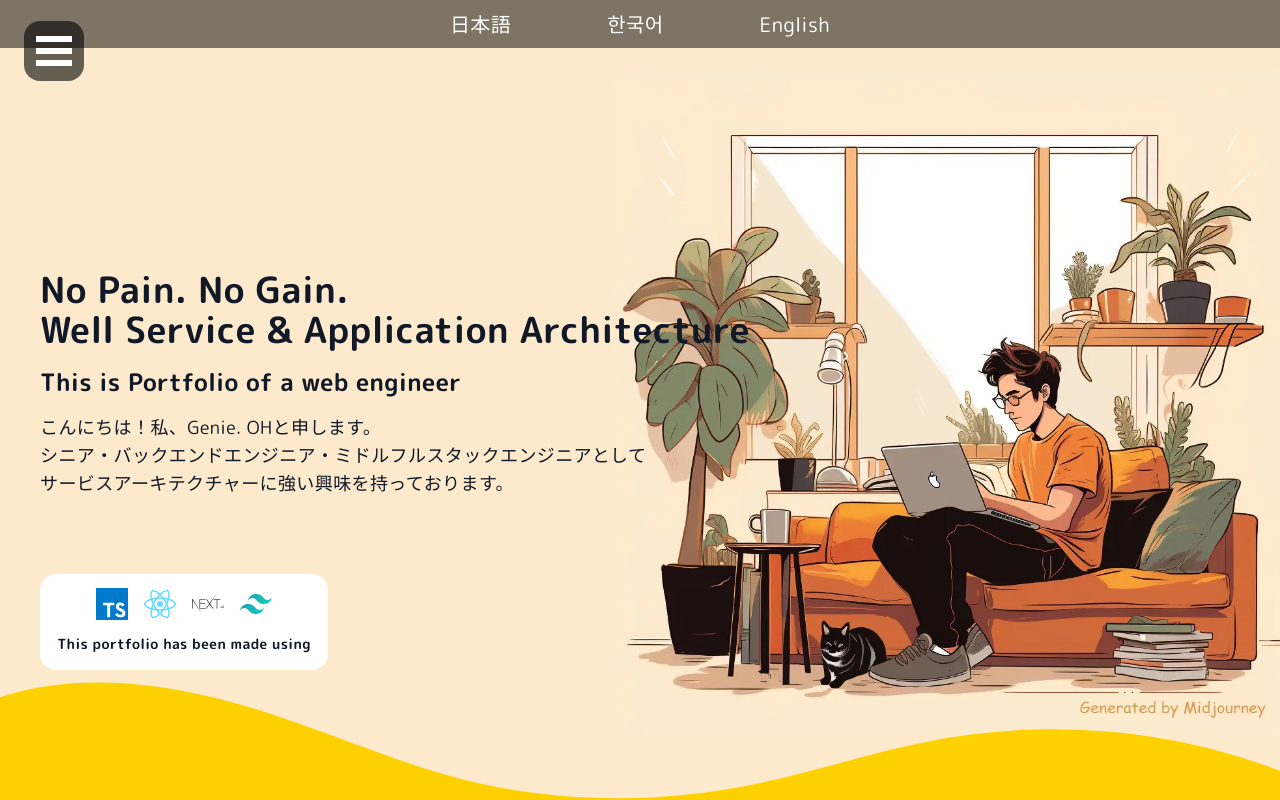
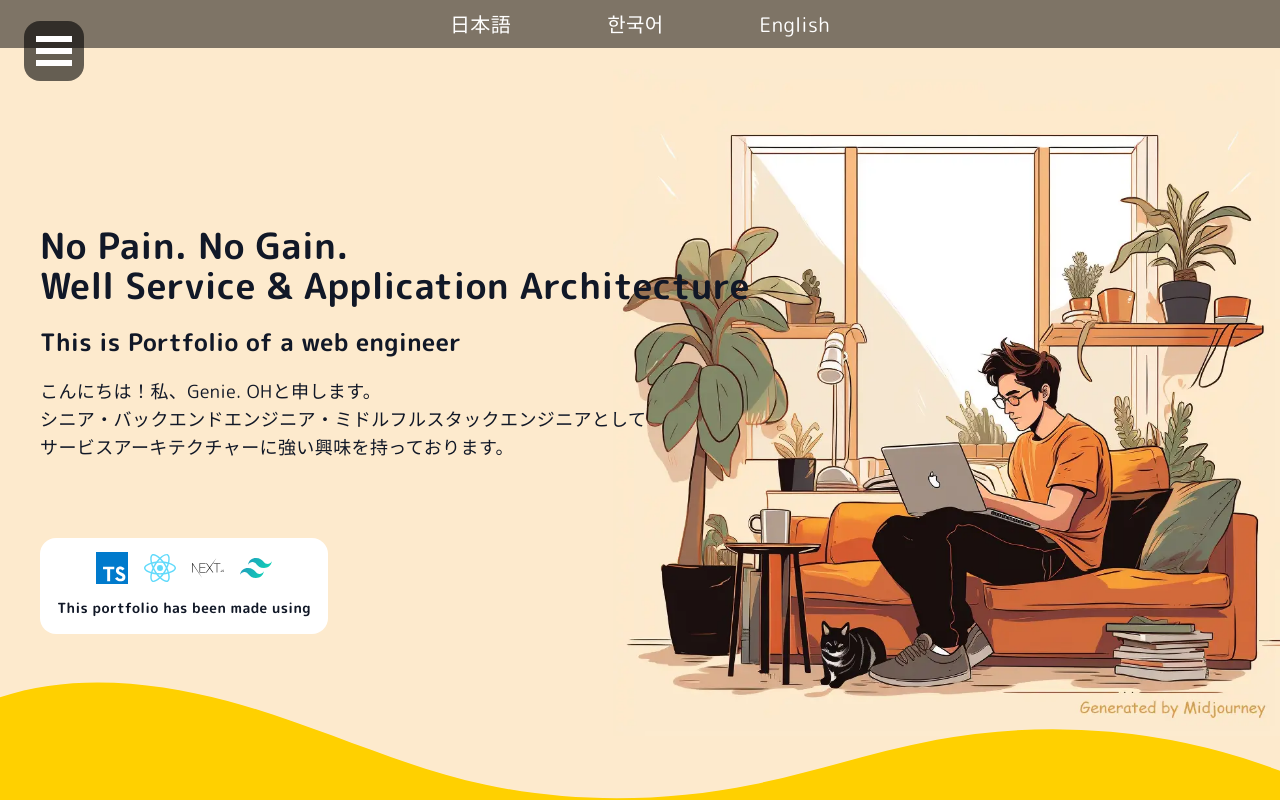
Before and after one commit to genie-oh/nextjs-portfolio, a Next.js app: page / in a window 1280 px wide. Built offline with nearby package versions, Linux system fonts and the light colour scheme.

Commit message:
mod: adjust text margin > Top.tsx

```diff
--- a/components/SectionChild/Top.tsx
+++ b/components/SectionChild/Top.tsx
@@ -24,12 +24,12 @@ const Top = () => {
       </div>
 
       {/* top contents */}
-      <div className="relative flex flex-col justify-start h-full pt-12 text-center xl:pt-40 xl:pl-10 xl:text-left xl:justify-center">
+      <div className="relative flex flex-col justify-start h-full pt-20 text-center xl:pt-30 xl:pl-10 xl:text-left xl:justify-center">
         <div className="z-10">
-          <h1 className="mb-3 text-2xl font-bold xl:text-4xl xl:mb-4">
+          <h1 className="mb-3 text-2xl font-bold xl:text-4xl xl:mb-5">
             No Pain. No Gain. <br /> Well Service & Application Architecture
           </h1>
-          <h2 className="mb-3 text-xl font-semibold xl:text-2xl xl:mb-4">
+          <h2 className="mb-3 text-xl font-semibold xl:text-2xl xl:mb-5">
             This is Portfolio of a web engineer
           </h2>
           <p className="px-10 mb-4 text-sm whitespace-pre-wrap xl:px-0 xl:text-lg xl:mb-4">
```
